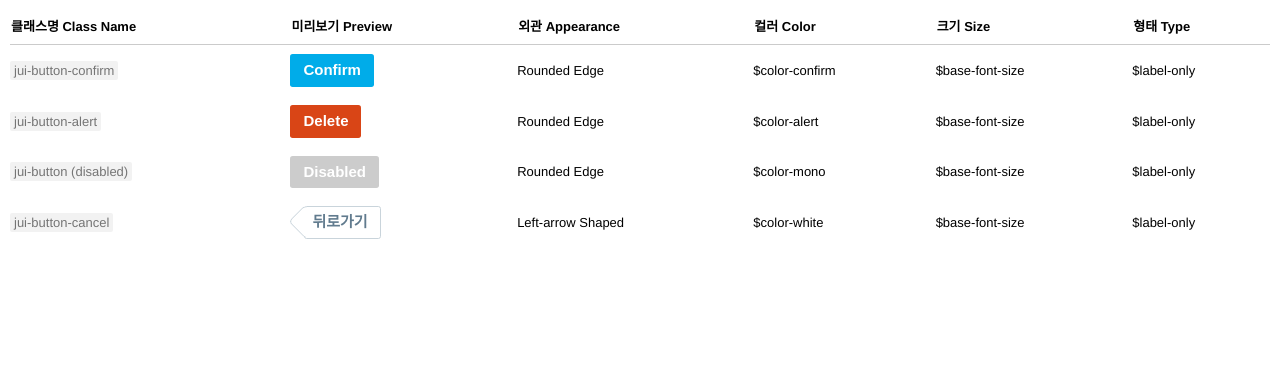
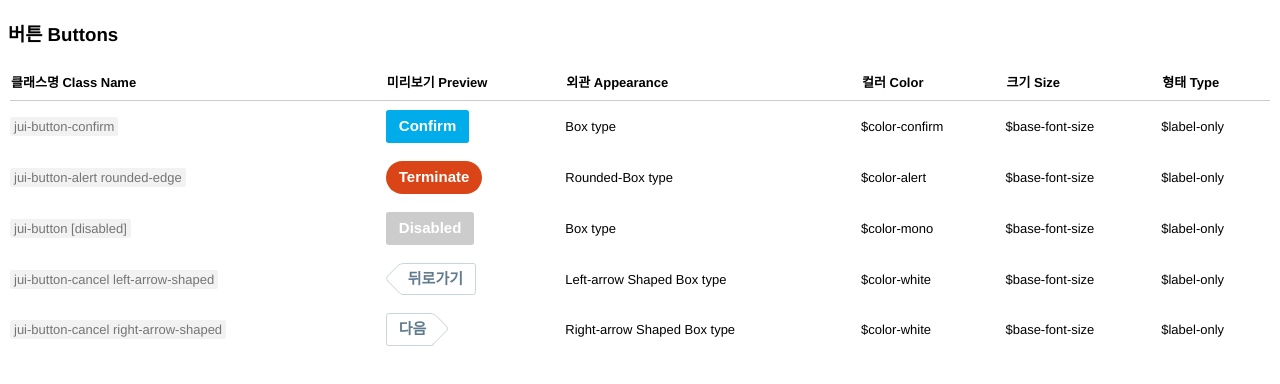
Before and after one commit to ted-jihoon-kim/comp-generator, a website: page template/template.html in a window 1280 px wide. Drawn offline with Linux system fonts and the light colour scheme.

Commit message:
update(html&css): extend 제거 & 외관 클래스 추가

```diff
--- a/scss/styles.scss
+++ b/scss/styles.scss
@@ -10,9 +10,9 @@ $color-confirm: #00ACE9;
 $color-confirm-hovered: #0092D8;
 $color-confirm-pressed: #0389C8;
 
-$color-white: #FFF;
+$color-white: rgba(255, 255, 255, 1);
 
-$color-mono: #CCC;
+$color-mono: rgba(204, 204, 204, 1);
 
 $color-badge: #FF5B49;
 
@@ -35,7 +35,20 @@ $value-none: none;
 
 $value-pointer: pointer;
 
+$value-not-allowed: not-allowed;
 
+$pos-relative: relative;
+$pos-absolute: absolute;
+$pos-fixed: fixed;
+$pos-sticky: sticky;
+$pos-static: static;
+
+
+
+@mixin when-disabled() {
+  cursor: $value-not-allowed;
+  background-color: $color-mono;
+}
 
 
 
@@ -47,11 +60,11 @@ body {
 
 
 /* Base & Nesting */
-.button {
+button {
   position: relative;
 }
 
-.jui-button {
+button[class*="jui-button"] {
   outline: $value-none;
   cursor: $value-pointer;
 
@@ -63,6 +76,7 @@ body {
 
   label {
 	color: $color-white;
+	position: $pos-relative;
 
 	font-weight: $base-font-weight;
 	font-size: $base-font-size;
@@ -71,71 +85,60 @@ body {
 	line-height: $base-line-height;
   }
 
-	&:not(.disabled):active {
+  &:not([disabled]):active {
 	box-shadow: $box-shadow-button-inset;
   }
 
+  &[disabled] {
+	@include when-disabled();
+  }
 }
 
 
 
-/* Extend */
-
-.jui-button[disabled] {
-	@extend .jui-button;
-	cursor: not-allowed;
-
-	label {
-		color: $color-white;
-	}
-
-}
-
-.jui-button-confirm {
-	@extend .jui-button;
+/* Variations */
+button.jui-button-confirm {
   background-color: $color-confirm;
 
   label {
-		color: $color-white;
+	//color: $color-white;
   }
 
-	&:hover {
+  &:not([disabled]):hover {
 	background-color: $color-confirm-hovered;
   }
 
-	&:active {
+  &:not([disabled]):active {
 	background-color: $color-confirm-pressed;
   }
 
-	&:focus {
+  &:not([disabled]):focus {
 	background-color: $color-confirm-pressed;
   }
 }
 
 
-.jui-button-alert {
-	@extend .jui-button;
+button.jui-button-alert {
   background-color: $color-alert;
 
   label {
-		color: $color-white;
+	//color: $color-white;
   }
 
-	&:hover {
+  &:not([disabled]):hover {
 	background-color: $color-alert-hovered;
   }
 
-	&:active {
+  &:not([disabled]):active {
 	background-color: $color-alert-pressed;
   }
 
-	&:focus {
+  &:not([disabled]):focus {
 	background-color: $color-alert-pressed;
   }
 }
 
-.jui-button-cancel {
-	@extend .jui-button;
+button.jui-button-cancel {
   background-color: $color-white;
   border-color: $color-cancel-border;
 
@@ -156,13 +159,26 @@ body {
   }
 }
 
-.left-arrow-shaped {
+button[class*="arrow-shaped"] {
+  &.left-arrow-shaped {
 	padding-left: 7px;
     margin-left: 14px;
+  }
+
+  &.right-arrow-shaped {
+	padding-right: 7px;
+	margin-right: 14px;
+
+	&:before {
+	  transform: rotate(45deg) scaleX(-1);
+	  left: auto;
+      right: -12px;
+	}
+  }
 
   &:before {
 	content: '';
-    position: absolute;
+    position: $pos-absolute;
     left: -12px;
     top: 3px;
     z-index: 0;
@@ -173,14 +189,11 @@ body {
     border-color: inherit;
     border-width: 1px 0px 0px 1px;
     background-color: inherit;
-    transform: rotate(-45deg);
+    transform: rotate(-45deg) scaleX(1);
     box-shadow: inherit;
   }
-
-  label {
-	padding: 0;
-
-    position: relative;
 }
 
+button[class*="rounded-edge"] {
+  border-radius: 3em;
 }
--- a/template/template.html
+++ b/template/template.html
@@ -31,7 +31,7 @@
 </head>
 
 <body>
-
+  <h3>버튼 Buttons</h3>
   <table style="border: none;padding: 0;margin: 0;width: 100%;text-align: left; font-size: 13px; font-weight: 400;">
 	  <tbody>
 		  <tr style="box-shadow: 0 1px 0 0 #CBCBCB; line-height: 32px;">
@@ -84,43 +84,55 @@
 				    <label>Confirm</label>
 				  </button>
 			  </td>
-			  <td><span>Rounded Edge</span></td>
+			  <td><span>Box type</span></td>
 			  <td><span>$color-confirm</span></td>
 			  <td>$base-font-size</td>
 			  <td>$label-only</td>
 		  </tr>
 		  <tr>
-			  <td><label class="class-name">jui-button-alert</label></td>
+			  <td><label class="class-name">jui-button-alert rounded-edge</label></td>
 			  <td>
-				  <button class="jui-button-alert">
-				    <label>Delete</label>
+				  <button class="jui-button-alert rounded-edge">
+				    <label>Terminate</label>
 				  </button>
 			  </td>
-			  <td><span>Rounded Edge</span></td>
+			  <td><span>Rounded-Box type</span></td>
 			  <td>$color-alert</td>
 			  <td>$base-font-size</td>
 			  <td>$label-only</td>
 		  </tr>
 		  <tr>
-			  <td><label class="class-name">jui-button (disabled)</label></td>
+			  <td><label class="class-name">jui-button [disabled]</label></td>
 			  <td>
 				  <button class="jui-button" disabled>
 				    <label>Disabled</label>
 				  </button>
 			  </td>
-			  <td><span>Rounded Edge</span></td>
+			  <td><span>Box type</span></td>
 			  <td>$color-mono</td>
 			  <td>$base-font-size</td>
 			  <td>$label-only</td>
 		  </tr>
 		  <tr>
-			  <td><label class="class-name">jui-button-cancel</label></td>
+			  <td><label class="class-name">jui-button-cancel left-arrow-shaped</label></td>
 			  <td>
-				  <button class="jui-button-cancel left-arrow-shaped button" >
+				  <button class="jui-button-cancel left-arrow-shaped" >
 				    <label>뒤로가기</label>
 				  </button>
 			  </td>
-			  <td><span>Left-arrow Shaped</span></td>
+			  <td><span>Left-arrow Shaped Box type</span></td>
+			  <td>$color-white</td>
+			  <td>$base-font-size</td>
+			  <td>$label-only</td>
+		  </tr>
+		  <tr>
+			  <td><label class="class-name">jui-button-cancel right-arrow-shaped</label></td>
+			  <td>
+				  <button class="jui-button-cancel right-arrow-shaped" >
+				    <label>다음</label>
+				  </button>
+			  </td>
+			  <td><span>Right-arrow Shaped Box type</span></td>
 			  <td>$color-white</td>
 			  <td>$base-font-size</td>
 			  <td>$label-only</td>
```
Also changed, not shown: css/styles.css. Lines whose indentation alone changed are shown as unchanged.
